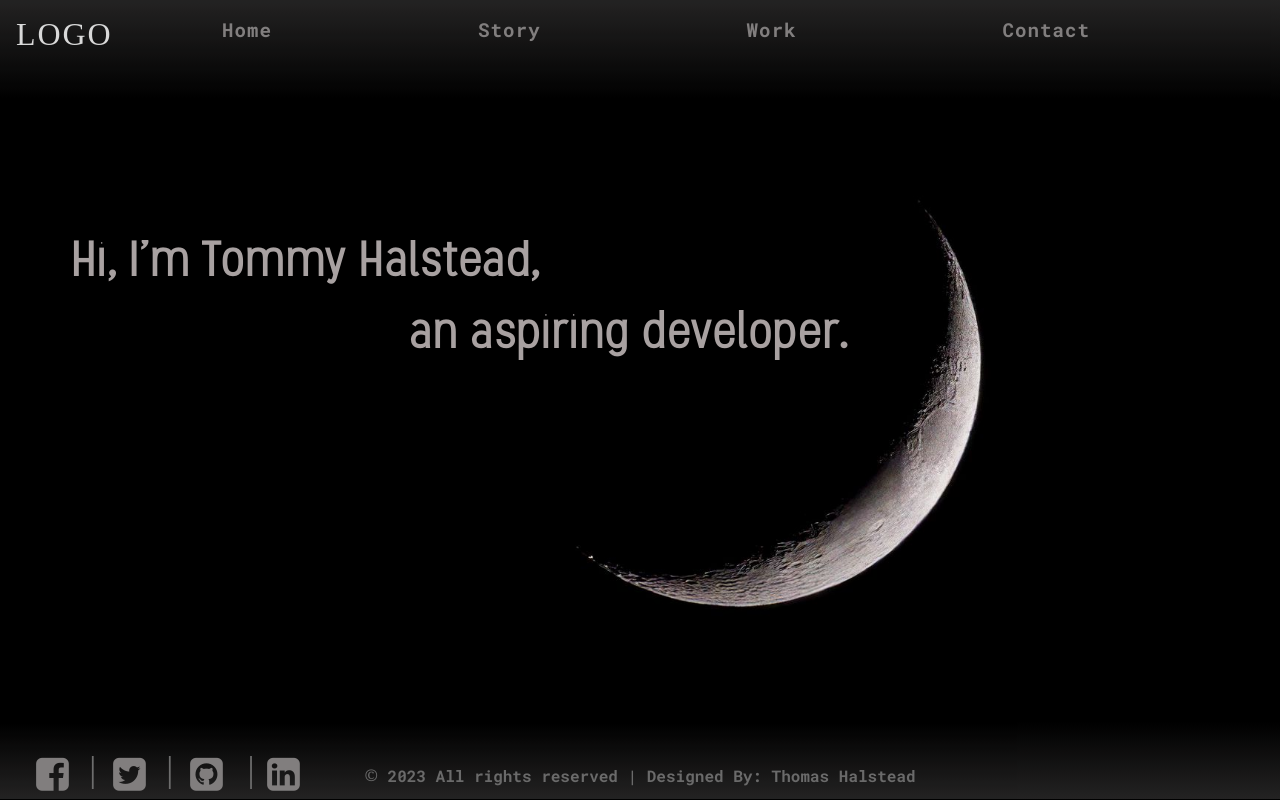
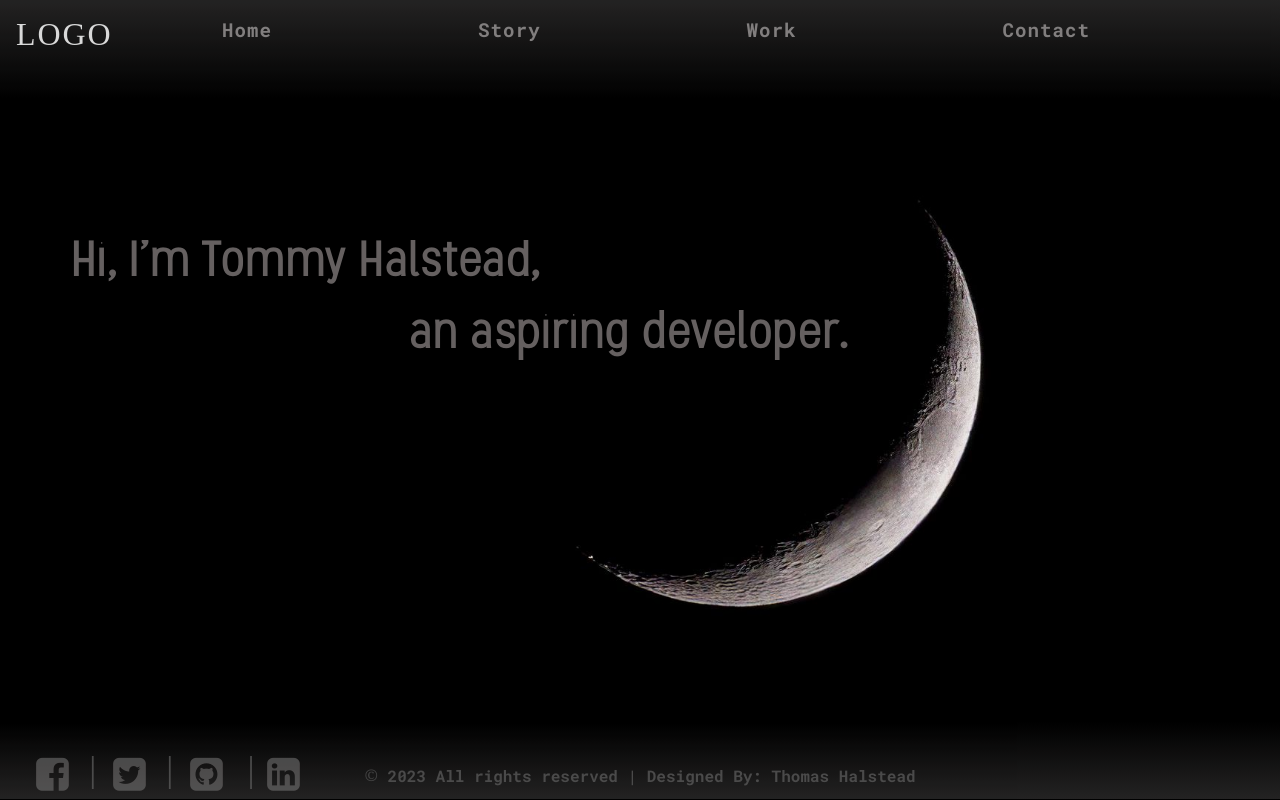
Before and after one commit to Tom-Halstead/TommHalstead.github.io, a website built with Parcel: page index.html in a window 1280 px wide. Shown: the top 800 px of the page. Built offline with nearby package versions, Linux system fonts and the light colour scheme.

```diff
--- a/assets/styles/index.scss
+++ b/assets/styles/index.scss
@@ -62,8 +62,8 @@
 nav ul {
   display: flex;
   justify-content: space-evenly;
+  flex-wrap: wrap;
   list-style: none;
-  flex-wrap: wrap;
 }
 
 .nav-link {
@@ -100,6 +100,8 @@
 }
 
 h1.name {
+  pointer-events: none;
+  opacity: 60%;
   font-family: MyFont2;
   font-size: 3em;
   height: 3em;
@@ -148,11 +150,13 @@
   top: 0.7em;
   position: relative;
   padding: 1em 1em 1em 1em;
+  opacity: 85%;
 }
 
 #lab_social_icon_footer a {
   color: $base-text;
   padding: 1em;
+  opacity: 85%;
 }
 
 #lab_social_icon_footer .social:hover {
@@ -160,6 +164,7 @@
   -moz-transform: scale(1.1);
   -o-transform: scale(1.1);
   transform: scale(1.1);
+  opacity: 85%;
 }
 
 #lab_social_icon_footer .social {
@@ -172,19 +177,20 @@
   -o-transition-duration: 0.5s;
   transition-duration: 0.5s;
   transform: scale(0.8);
+  opacity: 85%;
 }
 
 div.text-center {
-  z-index: 50;
-
   user-select: none;
   overflow-y: hidden;
+  opacity: 85%;
 }
 span.seperator {
   user-select: none;
   color: gray;
   font-size: 2.2em;
   position: absolute;
+  opacity: 85%;
 }
 
 span.copy {
@@ -192,6 +198,7 @@
   font-size: 1em;
   position: relative;
   bottom: 0.06em;
+  opacity: 85%;
 }
 
 p.copyright {
@@ -202,4 +209,5 @@
   position: relative;
   bottom: 2.3em;
   font-size: 1em;
+  opacity: 85%;
 }
```
Also changed, not shown: assets/styles/index.css, 1 other file.
